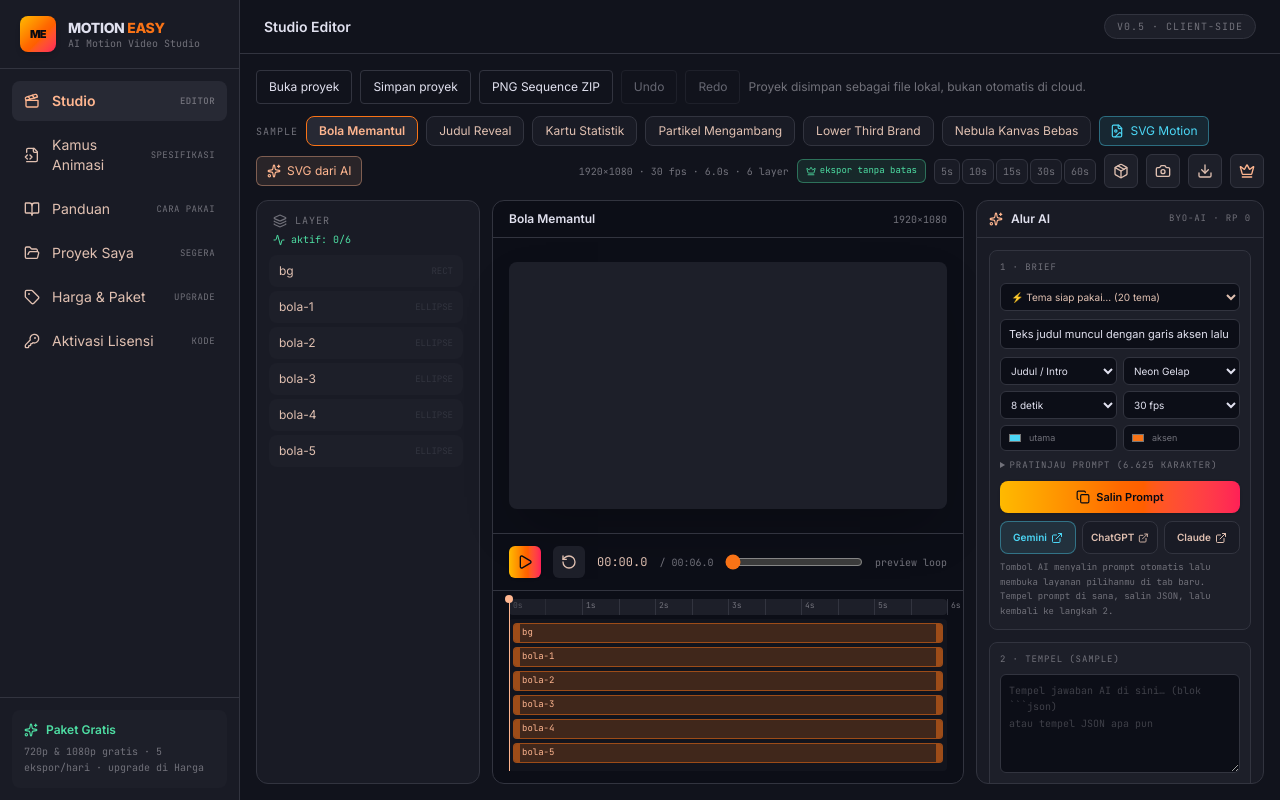
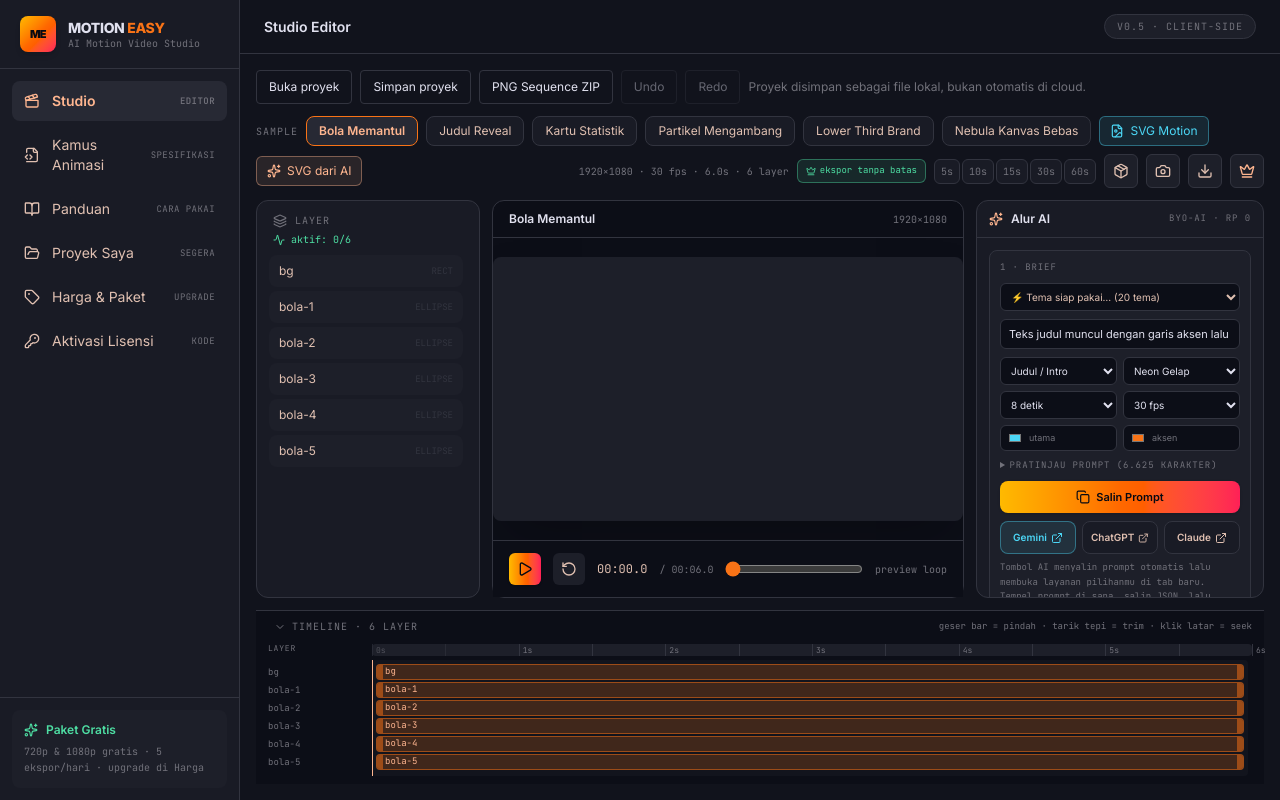
Before and after one commit to Aqli404/motion-easy, a React (Vite) app in the folder app/: page /studio in a window 1280 px wide. Built offline with nearby package versions, Linux system fonts and the light colour scheme.

Commit message:
timeline dock: canvas dipaku viewport + latar solid, bar kompak + gutter nama + lipat, dock selebar kerja (fix overlap video)

```diff
--- a/app/src/components/Timeline.tsx
+++ b/app/src/components/Timeline.tsx
@@ -1,11 +1,15 @@
-import { useRef, type PointerEvent as ReactPointerEvent, type RefObject } from "react";
+import { useRef, useState, type PointerEvent as ReactPointerEvent, type RefObject } from "react";
+import { ChevronDown, ChevronRight } from "lucide-react";
 import type { MotionDefinition, LayerSpec } from "../engine/schema";
 
 /**
- * Timeline drag (B3): bar per layer (time.from–time.to) di atas ruler detik.
+ * Timeline drag (B4): bar per layer (time.from–time.to) di atas ruler detik.
  * - Tarik badan bar → pindahkan waktu tampil layer (clamp dalam track).
  * - Tarik tepi kiri/kanan → pangkas (trim), span minimal 0,2 dtk, snap 0,05.
- * - Klik latar/ruler yang tidak sedang menutupi bar → seek preview.
+ * - Klik latar track kosong atau ruler → seek preview.
+ * - Gutter kiri menampilkan nama layer agar label tak terpotong di bar pendek;
+ *   area track dibatasi ~9 baris (scroll untuk layer lebih banyak) dan bisa
+ *   dilipat (chevron, pilihan diingat di localStorage).
  * Saat menyeret, def diperbarui lewat onDraft (tanpa history); saat lepas,
  * hasil terakhir + snapshot pre-drag dikirim ke onCommit sehingga Undo/Redo
  * = 1 langkah per seretan. Hasil draft disimpan di ref supaya komit tak
@@ -26,7 +30,16 @@ const SNAP = 0.05; // ujung menempel ke 0,05 dtk agar mudah segaris
 const MIN_SPAN = 0.2;
 
 export default function Timeline({ def, playheadRef, onSeek, onDraft, onCommit }: TimelineProps) {
-  const jalurRef = useRef<HTMLDivElement | null>(null);
+  const [lipat, setLipat] = useState(() => {
+    try { return localStorage.getItem("timeline-lipat") === "1"; } catch { return false; }
+  });
+  const toggleLipat = () =>
+    setLipat((n) => {
+      try { localStorage.setItem("timeline-lipat", n ? "0" : "1"); } catch { /* private mode: abaikan */ }
+      return !n;
+    });
+
+  const trackRef = useRef<HTMLDivElement | null>(null);
   const asal = useRef<MotionDefinition>(def); // snapshot pre-drag untuk history
   const hasil = useRef<MotionDefinition | null>(null); // hasil draft terakhir
   const geser = useRef<null | {
@@ -40,15 +53,15 @@ export default function Timeline({ def, playheadRef, onSeek, onDraft, onCommit }
   }>(null);
 
   const xKeWaktu = (clientX: number, lebarPx: number) => {
-    const rect = jalurRef.current?.getBoundingClientRect();
+    const rect = trackRef.current?.getBoundingClientRect();
     const w = lebarPx || (rect?.width ?? 1);
     const x = clientX - (rect?.left ?? 0);
     return Math.max(0, Math.min(def.canvas.durationSec, (x / Math.max(1, w)) * def.canvas.durationSec));
   };
 
   const mulai = (event: ReactPointerEvent<HTMLElement>, mode: Mode, l?: { id: string; time: { from: number; to: number } }) => {
-    const rect = jalurRef.current?.getBoundingClientRect();
-    event.stopPropagation();
+    const rect = trackRef.current?.getBoundingClientRect();
+    if (mode !== "seek") event.stopPropagation();
     try { (event.currentTarget as HTMLElement).setPointerCapture(event.pointerId); } catch { /* capture gagal di event sintetis — tetap jalan lewat bubbling */ }
     hasil.current = null;
     if (mode === "seek" || !l) {
@@ -100,14 +113,6 @@ export default function Timeline({ def, playheadRef, onSeek, onDraft, onCommit }
       to = Math.round(Math.min(g.durasi, to) * 1000) / 1000;
       return { ...l, time: { from, to } };
     });
-    if (g.mode !== "move") {
-      // Bila trim melampaui batas, pastikan span minimal terjaga.
-      const kena = layers.find((l) => l.id === g.id);
-      if (kena && kena.time.to - kena.time.from < MIN_SPAN) {
-        if (g.mode === "left") kena.time.from = kena.time.to - MIN_SPAN;
-        else kena.time.to = kena.time.from + MIN_SPAN;
-      }
-    }
     hasil.current = { ...def, layers };
     onDraft(hasil.current);
   };
@@ -129,17 +134,36 @@ export default function Timeline({ def, playheadRef, onSeek, onDraft, onCommit }
   for (let t = 0; t <= total + 0.001; t += langkahTick) ticks.push(t);
 
   return (
-    <div className="select-none border-t border-edge px-4 pb-3 pt-2" aria-label="Timeline layer">
+    <div className="hidden shrink-0 select-none border-t border-edge bg-well md:block" aria-label="Timeline layer">
+      {/* Kepala: lipat/buka + ringkas */}
+      <div className="flex items-center gap-2 px-3 py-1.5">
+        <button
+          onClick={toggleLipat}
+          className="flex items-center gap-1.5 rounded px-1.5 py-0.5 font-mono text-[10px] uppercase tracking-widest text-muted hover:bg-panel-low hover:text-ink-dim"
+          title={lipat ? "Buka timeline" : "Lipat timeline"}
+        >
+          {lipat ? <ChevronRight className="h-3 w-3" /> : <ChevronDown className="h-3 w-3" />}
+          Timeline · {def.layers.length} layer
+        </button>
+        <span className="ml-auto hidden font-mono text-[9px] text-muted lg:block">
+          geser bar = pindah · tarik tepi = trim · klik latar = seek
+        </span>
+      </div>
+      {!lipat && (
         <div
-        ref={jalurRef}
-        className="relative"
+          className="relative px-3 pb-2"
           onPointerMove={gerak}
           onPointerUp={lepas}
           onPointerCancel={lepas}
         >
-        {/* Ruler + latar seek */}
+          {/* Ruler (lebar mengikuti kolom track, mengarah lewat gutter) */}
+          <div className="flex items-end gap-2">
+            <span className="w-24 shrink-0 pb-0.5 font-mono text-[8px] uppercase tracking-widest text-muted">
+              layer
+            </span>
             <div
-          className="relative mb-1 h-4 cursor-pointer rounded bg-panel"
+              aria-label="Ruler timeline"
+              className="relative h-3 flex-1 cursor-pointer rounded bg-panel"
               onPointerDown={(e) => mulai(e, "seek")}
             >
               {ticks.map((t) => (
@@ -154,10 +178,27 @@ export default function Timeline({ def, playheadRef, onSeek, onDraft, onCommit }
                 </span>
               ))}
             </div>
-        {/* Track layer */}
-        <div className="relative space-y-1 rounded bg-panel-low/50 p-1" onPointerDown={(e) => { if (e.target === e.currentTarget) mulai(e, "seek"); }}>
+          </div>
+          {/* Track + gutter nama (scroll bersama bila layer banyak) */}
+          <div className="mt-1 flex max-h-40 gap-2 overflow-y-auto pr-1">
+            <div className="w-24 shrink-0 space-y-0.5 py-1">
               {def.layers.map((l) => (
-            <div key={l.id} className="relative h-5">
+                <div
+                  key={l.id}
+                  className="flex h-4 items-center overflow-hidden font-mono text-[9px] leading-none text-muted"
+                >
+                  <span className="truncate" title={l.name ?? l.id}>{l.name ?? l.id}</span>
+                </div>
+              ))}
+            </div>
+            <div
+              ref={trackRef}
+              aria-label="Track timeline"
+              className="relative flex-1 space-y-0.5 rounded bg-panel-low/50 p-1"
+              onPointerDown={(e) => { if (e.target === e.currentTarget) mulai(e, "seek"); }}
+            >
+              {def.layers.map((l) => (
+                <div key={l.id} className="relative h-4">
                   <div
                     role="button"
                     aria-label={`Bar waktu ${l.name ?? l.id}`}
@@ -183,7 +224,7 @@ export default function Timeline({ def, playheadRef, onSeek, onDraft, onCommit }
               {/* Playhead (posisi disetel langsung oleh player, tanpa re-render) */}
               <div
                 ref={playheadRef}
-            className="pointer-events-none absolute -top-5 bottom-0 z-10 w-px bg-primary"
+                className="pointer-events-none absolute -top-1 bottom-0 z-10 w-px bg-primary"
                 style={{ left: "0%" }}
               >
                 <span className="absolute -left-1 -top-1 h-2 w-2 rounded-full bg-primary" />
@@ -191,5 +232,7 @@ export default function Timeline({ def, playheadRef, onSeek, onDraft, onCommit }
             </div>
           </div>
         </div>
+      )}
+    </div>
   );
 }
--- a/app/src/routes/Studio.tsx
+++ b/app/src/routes/Studio.tsx
@@ -441,15 +441,18 @@ export default function Studio() {
             </span>
           </div>
 
-          <div className="grid min-h-0 flex-1 place-items-center p-4">
+          {/* Viewport: kanvas dipaku dalam kotak (inset-0 + margin auto) supaya
+              tingginya terikat area yang benar-benar tersedia — tanpa ini kanvas
+              melimpah menembus baris play dan timeline. */}
+          <div className="relative min-h-0 flex-1 overflow-hidden">
             <canvas
               ref={canvasRef}
               style={!def.canvas.background ? { backgroundImage: "conic-gradient(#252833 25%, #383b47 0 50%, #252833 0 75%, #383b47 0)", backgroundSize: "20px 20px" } : undefined}
-              className="h-auto max-h-full w-auto max-w-full rounded-lg shadow-2xl"
+              className="absolute inset-0 m-auto max-h-full max-w-full rounded-lg shadow-2xl"
             />
           </div>
 
-          <div className="flex items-center gap-3 border-t border-edge px-4 py-3">
+          <div className="flex items-center gap-3 border-t border-edge bg-well px-4 py-3">
             <button
               onClick={player.toggle}
               className="rounded-md bg-gradient-to-r from-amber-400 via-orange-500 to-rose-500 p-2 text-deep shadow"
@@ -485,14 +488,6 @@ export default function Studio() {
               preview loop
             </span>
           </div>
-
-          <Timeline
-            def={def}
-            playheadRef={playheadRef}
-            onSeek={player.seek}
-            onDraft={setTimelineDraft}
-            onCommit={commitTimeline}
-          />
         </section>
 
         {/* Kanan: Alur AI */}
@@ -502,6 +497,15 @@ export default function Studio() {
           </div>
         </aside>
       </div>
+
+      {/* Dock bawah selebar halaman: lebar penuh → presisi geser/trim bar 2× */}
+      <Timeline
+        def={def}
+        playheadRef={playheadRef}
+        onSeek={player.seek}
+        onDraft={setTimelineDraft}
+        onCommit={commitTimeline}
+      />
 
       {/* Modal Ekspor */}
       <ExportModal def={def} open={exportOpen} onClose={() => setExportOpen(false)} />
```
Also changed, not shown: 1 other file (tests, documents, lock files or other folders). Lines whose indentation alone changed are shown as unchanged.
